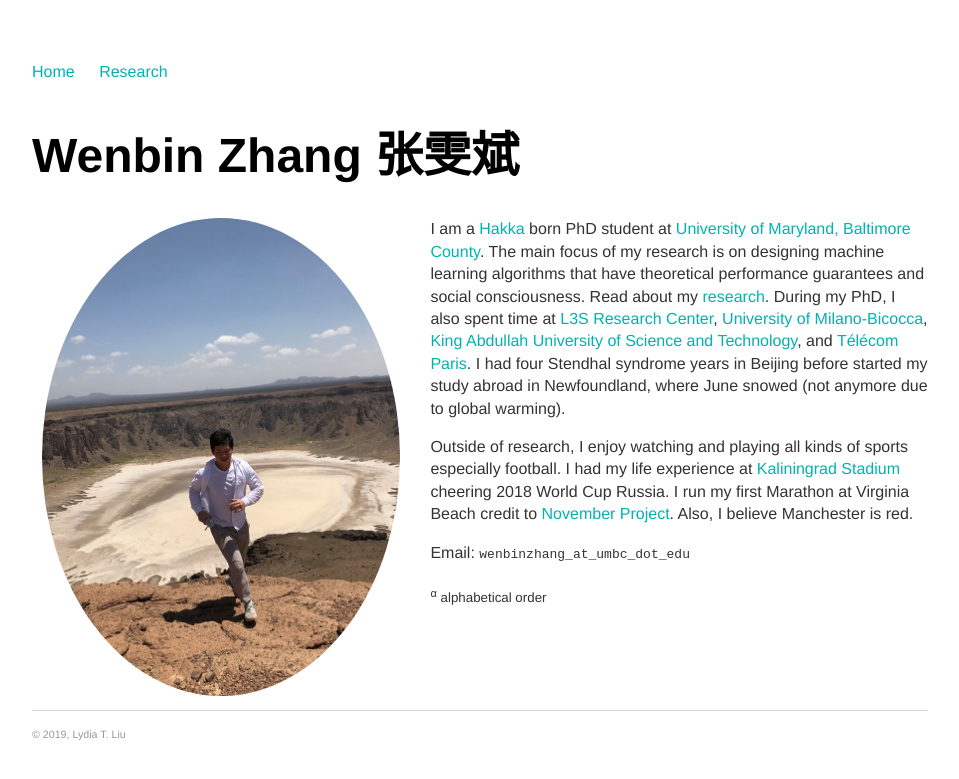
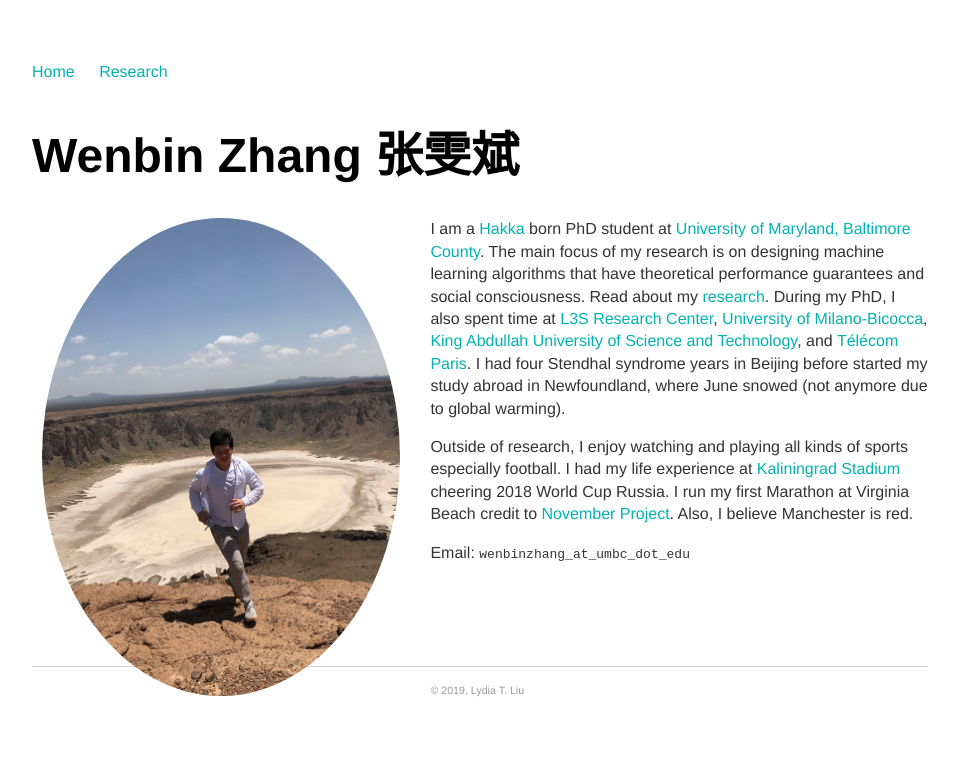
Before and after one commit to vanbanTruong/vanbanTruong.github.io, a Jekyll site: the page built from index.md, in a window 1280 px wide. Shown: the top 779 px of the page, without its empty margins (160-1119 px from the left). Built offline with Jekyll 4.4.1, drawn with Linux system fonts in a browser that asks for light colours.

Commit message:
Update index.md

```diff
--- a/index.md
+++ b/index.md
@@ -12,9 +12,4 @@ I am a [Hakka](https://en.wikipedia.org/wiki/Hakka_people) born PhD student at [
 
 Outside of research, I enjoy watching and playing all kinds of sports especially football. I had my life experience at [Kaliningrad Stadium](https://en.wikipedia.org/wiki/Kaliningrad_Stadium) cheering 2018 World Cup Russia. I run my first Marathon at Virginia Beach credit to [November Project](https://november-project.com/baltimore-md/). Also, I believe Manchester is red.
 
-
-
-
 Email: `wenbinzhang_at_umbc_dot_edu`
-
-<sub><sup>&alpha;</sup> alphabetical order </sub>
```
